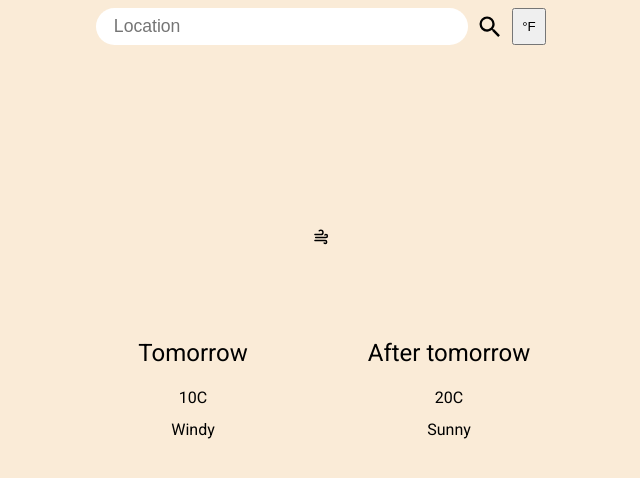
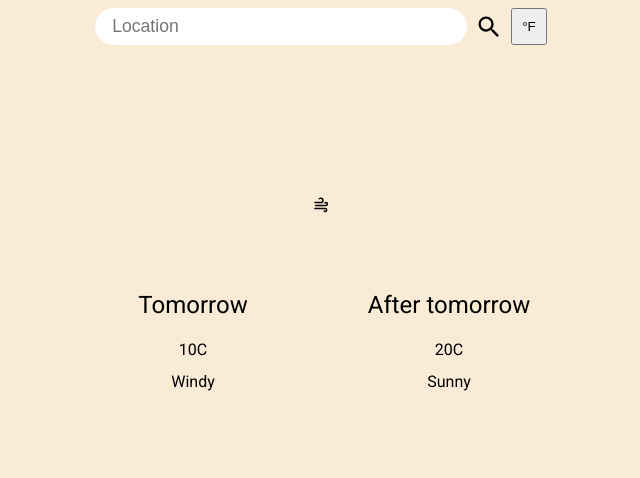
Before and after one commit to allan2609/weather-app, a website built with webpack: page src/index.html in a window 1280 px wide. Shown: the whole page, without its empty margins (319-959 px from the left). Built offline with nearby package versions, Linux system fonts and the light colour scheme; no server answers.

Commit message:
Empty search field when user searches

```diff
--- a/src/index.js
+++ b/src/index.js
@@ -96,6 +96,7 @@ function toggleTemperatureUnit() {
 document.querySelector("#searchbutton").addEventListener("click", () => {
   const location = document.querySelector("#location").value;
   getLocationInfo(location);
+  document.querySelector("#location").value = "";
 });
 
 document.querySelector("#togglebutton").addEventListener("click", toggleTemperatureUnit);
@@ -104,6 +105,7 @@ document.querySelector("#location").addEventListener("keydown", (event) => {
   if (event.key === "Enter") {
     const location = document.querySelector("#location").value;
     getLocationInfo(location);
+    document.querySelector("#location").value = "";
   }
 });
 
--- a/src/styles.css
+++ b/src/styles.css
@@ -54,7 +54,7 @@ body {
   display: grid;
   grid-template-rows: auto auto auto auto;
   width: min(32rem, 100%);
-  gap: 2.5rem;
+  gap: 1.5rem;
   min-height: 100%;
   align-items: center;
 }
@@ -130,7 +130,7 @@ body {
 }
 
 #togglebutton {
-  padding: 0 0.5rem;
+  width: 2.3rem;
 }
 
 #loading {
```
Also changed, not shown: dist/main.js.
